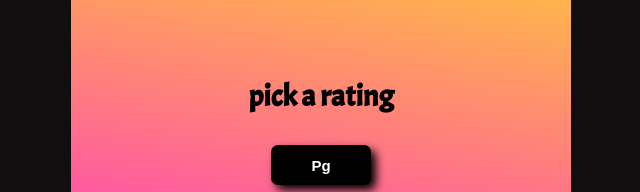
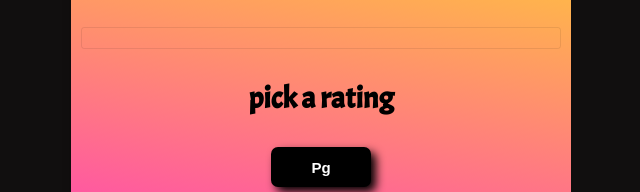
Before and after one commit to francistobi/truth-or-dare-game, a website: page index.html in a window 1280 px wide. Shown: the part 270-462 px from the top of the page, 319-959 px from the left. Drawn offline with Linux system fonts and the light colour scheme.

Commit message:
new commit

```diff
--- a/css-files/tord.css
+++ b/css-files/tord.css
@@ -35,6 +35,7 @@ h2 {
   height: fit-content;
   margin: 30px -10px;
   border-radius: 3px;
+  border: 1px solid rgba(0, 0, 0, 0.082);
   padding: 10px;
 }
 .options {
```
Also changed, not shown: index.html (+0 -3 lines).
